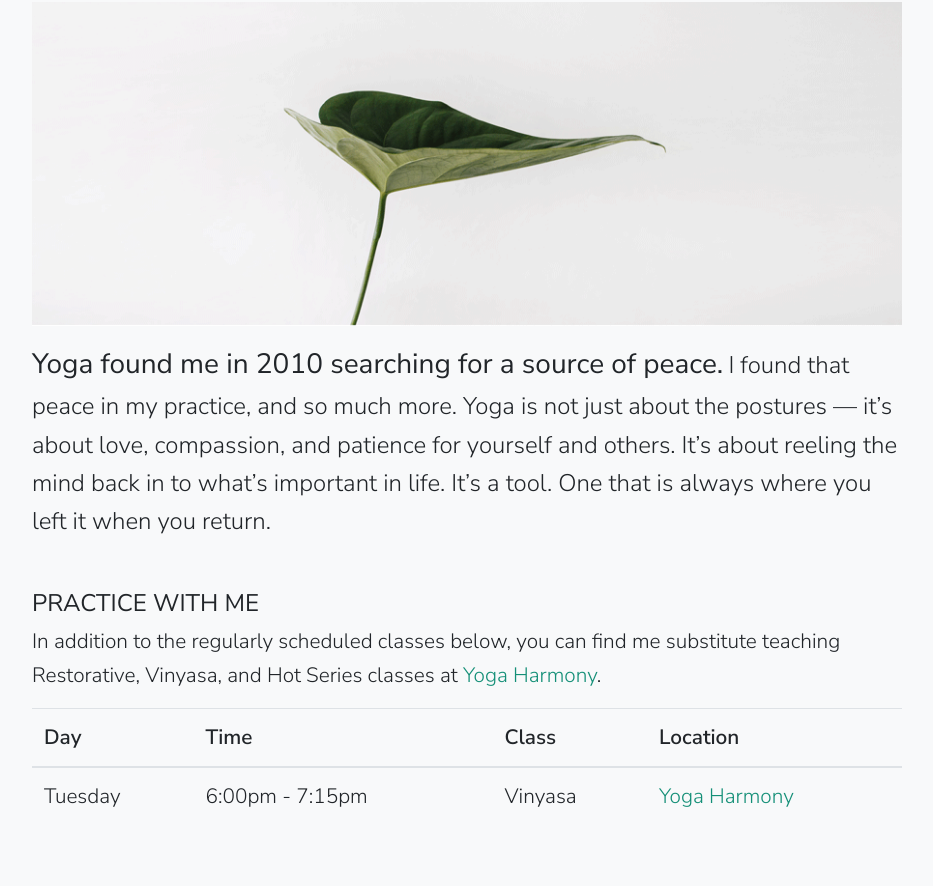
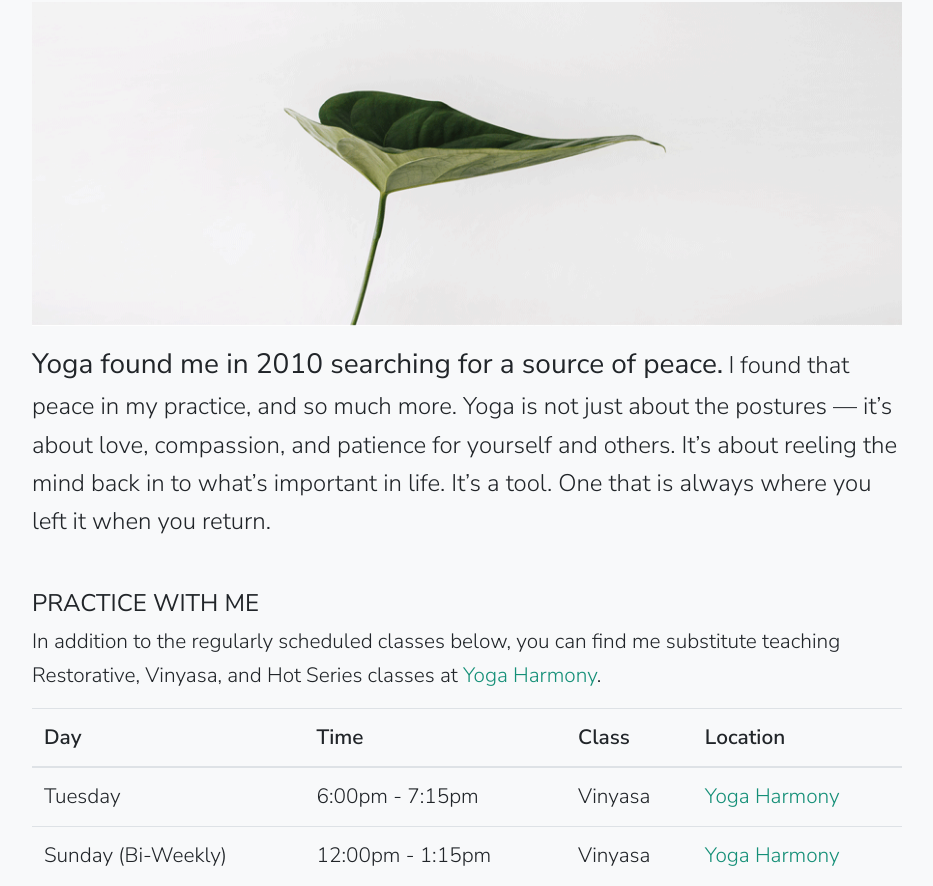
Before and after one commit to jillianannette/Jill-Mora, a website: page yoga.html in a window 1280 px wide. Shown: the part 68-954 px from the top of the page, without its empty margins (173-1106 px from the left). Drawn offline with Linux system fonts and the light colour scheme.

Commit message:
Content Change
Yoga schedule update.

```diff
--- a/yoga.html
+++ b/yoga.html
@@ -89,6 +89,12 @@
                 <td>Vinyasa</td>
                 <td><a href="http://yogaharmonynashville.com/" target="blank">Yoga Harmony</a></td>
               </tr>
+              <tr>
+                <td>Sunday (Bi-Weekly)</td>
+                <td>12:00pm - 1:15pm</td>
+                <td>Vinyasa</td>
+                <td><a href="http://yogaharmonynashville.com/" target="blank">Yoga Harmony</a></td>
+              </tr>
           </table>
 
         </div>
```
